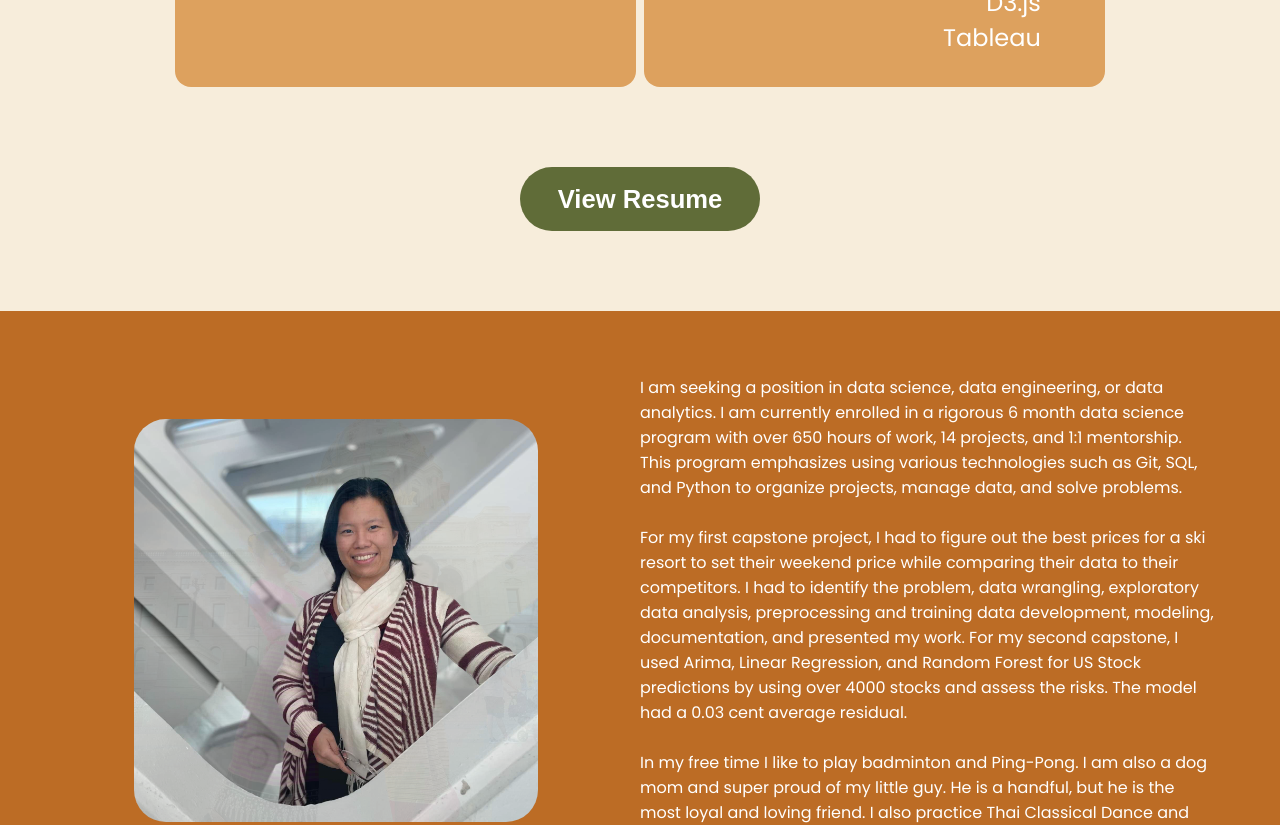
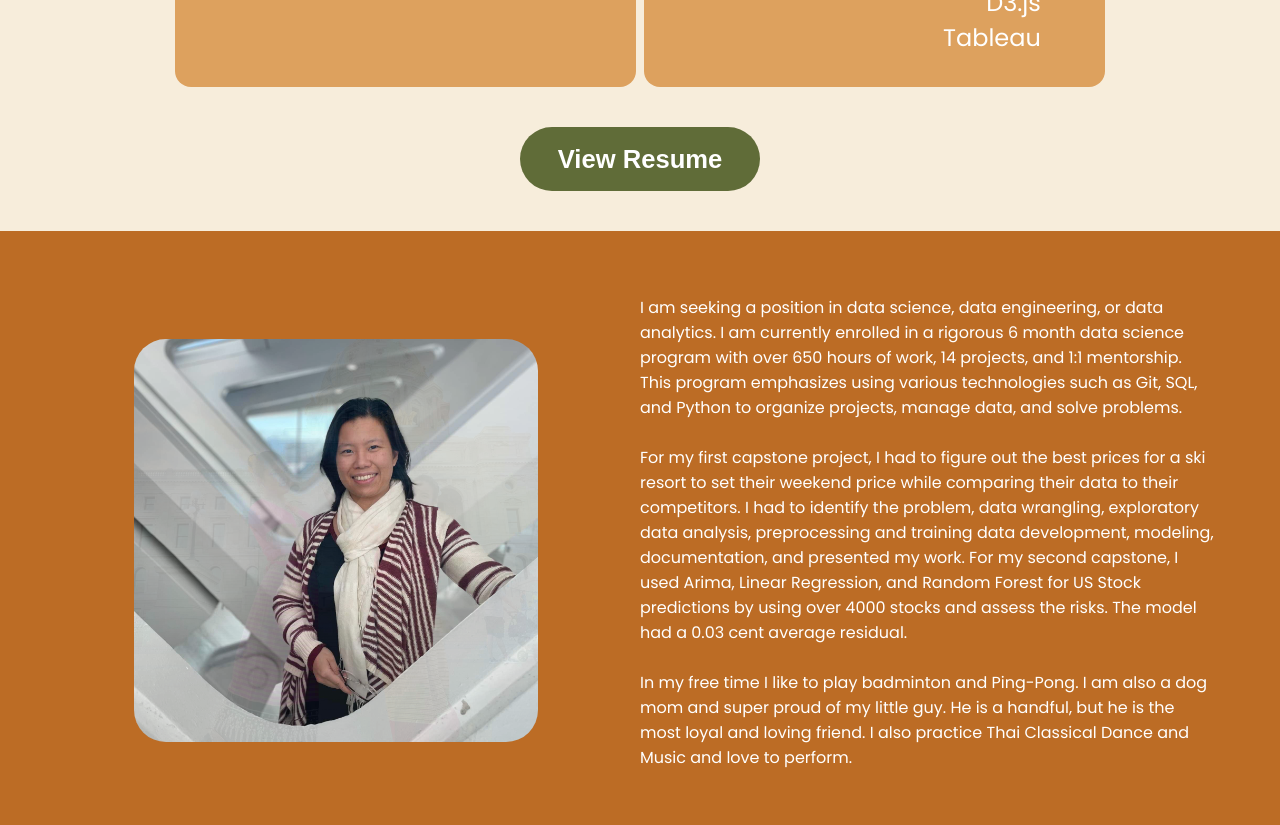
Before and after one commit to annaleexjohnson/w-portfolio, a React (Vite) app: page / in a window 1280 px wide. Shown: the part 1840-2665 px from the top of the page. Built offline with nearby package versions, Linux system fonts and the light colour scheme.

Commit message:
Add button component

```diff
--- /dev/null
+++ b/src/assets/Button.jsx
@@ -0,0 +1,55 @@
+import React from 'react'
+
+function Button(props) {
+
+    const BtnContainer={
+        display: "flex",
+        justifyContent: "center",
+        maxWidth: "100%",
+        margin: "5vh"
+    }
+     const BtnStyle = {
+            width: "15rem",
+            height: "4rem",
+            color: "white",
+            backgroundColor: "#606C38",
+            fontSize: "0.8rem",
+            padding: "0.5rem",
+            border: "none",
+            outline: "none",
+            borderRadius: "2rem"
+     }
+
+     const BtnHover = {
+            width: "15rem",
+            height: "4rem",
+            color: "white",
+            backgroundColor: "#BC6C25",
+            fontSize: "0.8rem",
+            padding: "0.5rem",
+            border: "none",
+            outline: "none",
+            borderRadius: "2rem"
+     }
+
+    function onHover(e){
+        e.preventDefault();
+        e.target.style.color = "#DDA15E"
+    }
+
+    function onLeave(e){
+        e.preventDefault();
+        e.target.style.color = "white"
+    }
+
+
+  return (
+    <div style={BtnContainer}onMouseOver={onHover} onMouseOut={onLeave}>
+        <a href={props.linkto} target="_blank">
+            <button style={BtnStyle} ><h1>{props.text}</h1></button>
+        </a>
+    </div>
+  )
+}
+
+export default Button
--- a/src/components/About.jsx
+++ b/src/components/About.jsx
@@ -1,4 +1,5 @@
 import React from 'react'
+import Button from '../assets/Button'
 import SectionTitle from "../assets/SectionTitle"
 import style from "../styles/about.module.scss"
 
@@ -55,9 +56,7 @@ function About() {
                 </div>
             </div>
         </div>
-        <div className={style.resume__btn}>
-            <button><h1>View Resume</h1></button>
-        </div>
+        <Button text="View Resume"/>
         <div className={style.summary}>
             <p className={style.summary__par}>I am seeking a position in data science, data engineering, or data analytics. I am currently enrolled in a rigorous 6 month data science program with over 650 hours of work, 14 projects, and 1:1 mentorship. This program emphasizes using various technologies such as Git, SQL, and Python to organize projects, manage data, and solve problems.
             <br/>
--- a/src/components/ProjectItem.jsx
+++ b/src/components/ProjectItem.jsx
@@ -4,7 +4,7 @@ import style from "../styles/projectitem.module.scss"
 function ProjectItem(props) {
   return (
     <>
-        <a className={style.projItem} href={props.github}>
+        <a className={style.projItem} href={props.github} target="_blank">
             <div className={style.projItem__container}>
                 <h1>{props.title}</h1>
                 <div className={style.projItem__img} style={{backgroundImage: `url("${props.image}")`}}></div>
--- a/src/components/Projects.jsx
+++ b/src/components/Projects.jsx
@@ -4,6 +4,7 @@ import projects from '../utils/projects'
 import SectionTitle from '../assets/SectionTitle'
 import FeaturedProject from './FeaturedProject'
 import ProjectItem from './ProjectItem'
+import Button from '../assets/Button'
 
 function Projects() {
 
@@ -31,7 +32,7 @@ function Projects() {
             )
         })
         }
-        <h1>Other Projects</h1>
+        <h1 style={{textAlign: "center"}}>Other Projects</h1>
         <div style={ProjList}>
         {
         projects.map((proj)=>{
@@ -46,6 +47,8 @@ function Projects() {
         })
         }
         </div>
+
+        <Button text="View More" linkto="https://github.com/WasineeSi/Springboard"/>
     </div>
   )
 }
```
